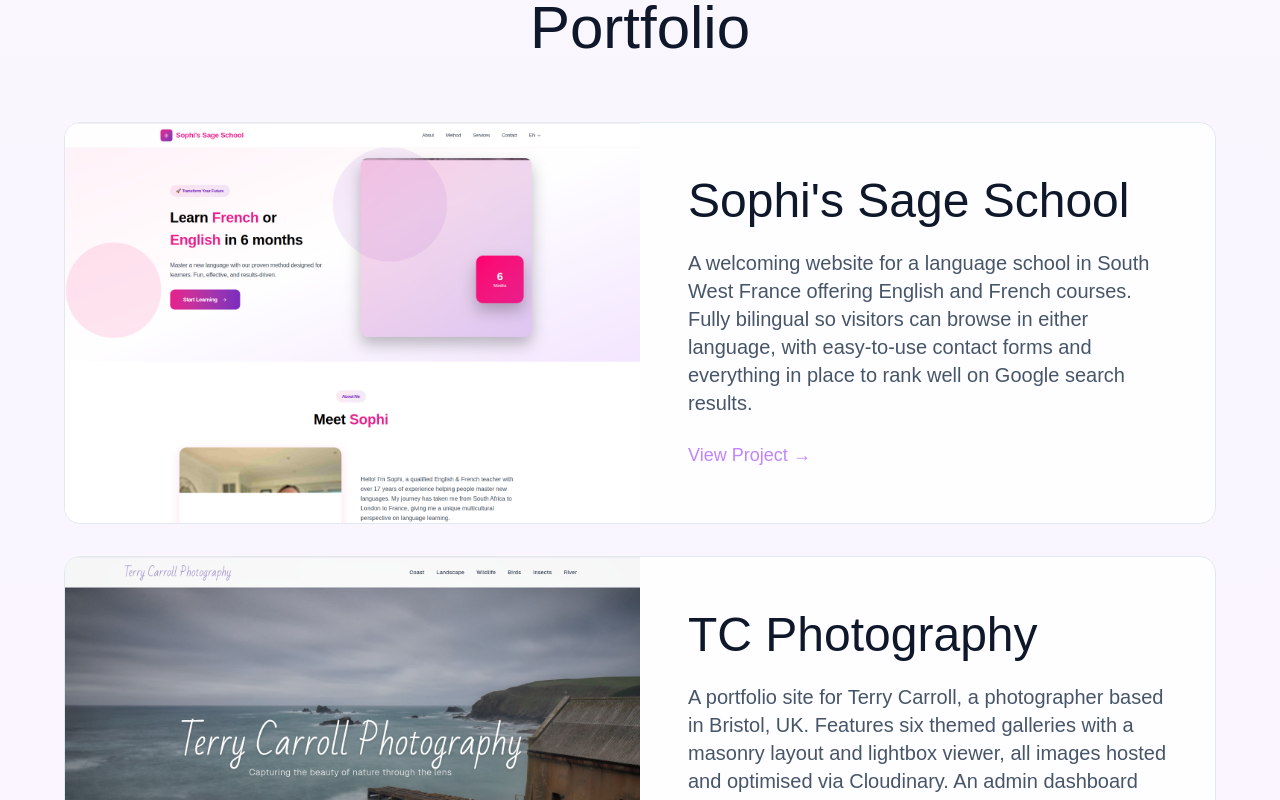
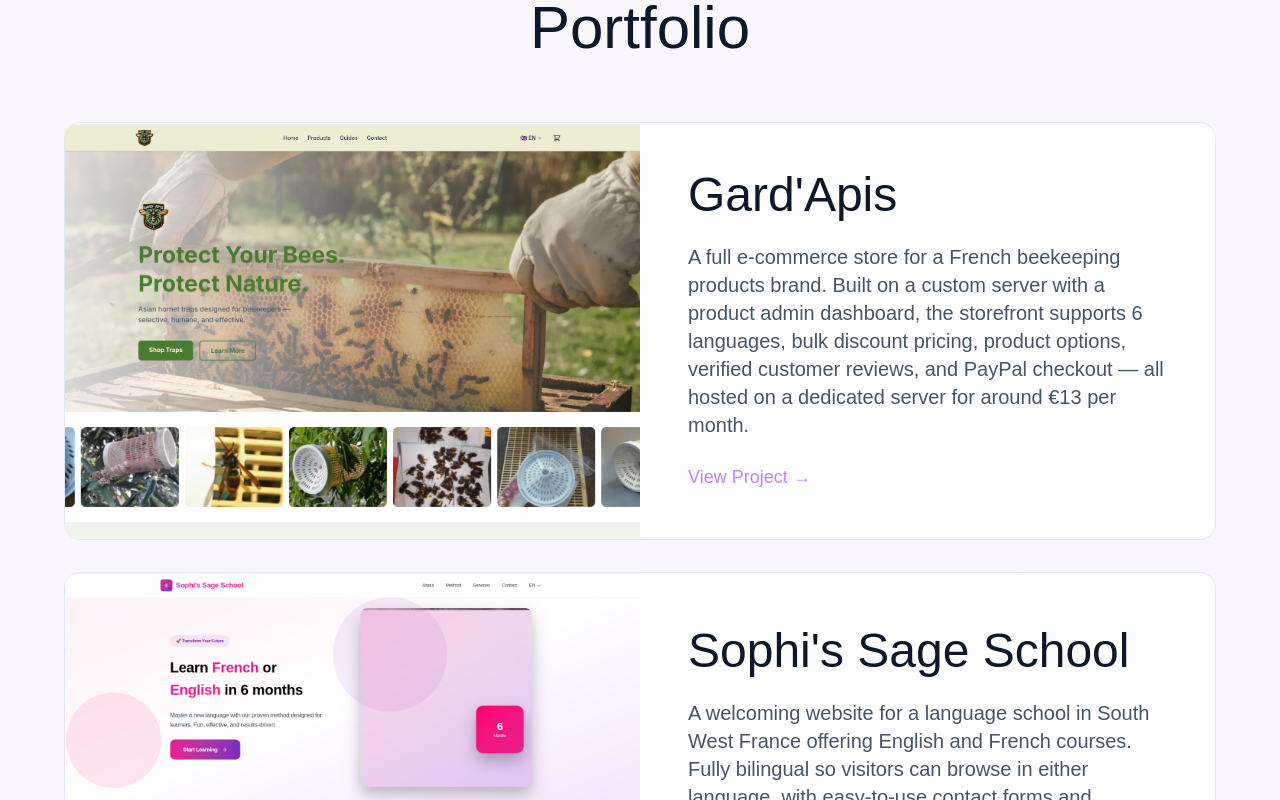
Before and after one commit to wattsmainsanglais/portfolio-next-express, a Next.js app in the folder client/: page /en in a window 1280 px wide. Shown: the part 2740-3540 px from the top of the page. Built offline with nearby package versions, Linux system fonts and the light colour scheme; a web font is replaced by a local one.

Commit message:
adding gardapis project

```diff
--- a/client/messages/en.json
+++ b/client/messages/en.json
@@ -31,6 +31,7 @@
     "para": "Hi, I'm Andrew, an English & French speaking web developer based near Civray, Vienne (86), in South West France. I serve businesses across the local area — Charroux, Ruffec, Poitiers and throughout Nouvelle-Aquitaine — as well as clients in Greater Manchester and Tameside, UK. If you're looking for web design, site modernisation, online shops or IT support, you've come to the right place. Please contact me using the form below or through my social media — links in the header."
 },
 "Portfolio": {
+    "gardapis": "A full e-commerce store for a French beekeeping products brand. Built on a custom server with a product admin dashboard, the storefront supports 6 languages, bulk discount pricing, product options, verified customer reviews, and PayPal checkout — all hosted on a dedicated server for around €13 per month.",
     "sage": "A welcoming website for a language school in South West France offering English and French courses. Fully bilingual so visitors can browse in either language, with easy-to-use contact forms and everything in place to rank well on Google search results.",
     "tc": "A portfolio site for Terry Carroll, a photographer based in Bristol, UK. Features six themed galleries with a masonry layout and lightbox viewer, all images hosted and optimised via Cloudinary. An admin dashboard lets Terry upload new photos directly without touching any code.",
     "carpetco": "Professional carpet fitting service in Dukinfield and Greater Manchester. Modern, responsive website built with Next.js 16, featuring service showcases, contact forms, and SEO optimization. Clean design focused on conversion and easy navigation for local customers.",
--- a/client/messages/fr.json
+++ b/client/messages/fr.json
@@ -33,6 +33,7 @@
     "para": "Bonjour, je suis Andrew, développeur web anglophone et francophone basé près de Civray, dans la Vienne (86), en Nouvelle-Aquitaine. J'interviens auprès des entreprises locales — Charroux, Ruffec, Poitiers et toute la région — ainsi qu'auprès de clients au Royaume-Uni, notamment dans le Grand Manchester. Si vous recherchez la création d'un site web, une modernisation, une boutique en ligne ou un support informatique, vous êtes au bon endroit. Contactez-moi via le formulaire ci-dessous ou sur mes réseaux sociaux — liens dans l'en-tête."
 },
 "Portfolio": {
+    "gardapis": "Une boutique en ligne complète pour une marque française de produits apicoles. Construite sur un serveur sur mesure avec un tableau de bord d'administration des produits, la boutique est disponible en 6 langues, avec des remises sur volume, des options produits, des avis clients vérifiés et le paiement par PayPal — le tout hébergé sur un serveur dédié pour environ 13 € par mois.",
     "sage": "Un site accueillant pour une école de langues dans le sud-ouest de la France proposant des cours d'anglais et de français. Entièrement bilingue pour que les visiteurs puissent naviguer dans les deux langues, avec des formulaires de contact simples et tout ce qu'il faut pour bien se positionner dans les résultats de recherche Google.",
     "tc": "Un site portfolio pour Terry Carroll, photographe basé à Bristol, au Royaume-Uni. Six galeries thématiques avec mise en page en mosaïque et visionneuse lightbox, toutes les images hébergées et optimisées via Cloudinary. Un tableau de bord admin permet à Terry d'uploader de nouvelles photos directement, sans toucher au code.",
     "carpetco": "Service professionnel de pose de moquette à Dukinfield et dans le Grand Manchester. Site web moderne et réactif construit avec Next.js 16, avec des vitrines de services, des formulaires de contact et une optimisation SEO. Design épuré axé sur la conversion et une navigation facile pour les clients locaux.",
--- a/client/src/app/[locale]/_components/projects.js
+++ b/client/src/app/[locale]/_components/projects.js
@@ -6,6 +6,7 @@ import spaceThumb from '../../../../public/images/spacescreen.png'
 import tcThumb from '@/public/images/tcphoto.png'
 import carpetcoThumb from '@/public/images/carpetcothumb.png'
 import sageThumb from '@/public/images/sage-bg.png'
+import gardapisThumb from '@/public/images/gardapis.png'
 import { useTranslations } from "next-intl"
 
 export default function Projects() {
@@ -19,6 +20,14 @@ export default function Projects() {
         </h2>
 
         <div className="space-y-8">
+          <SingleProject
+            link="https://www.gardapis.eu"
+            heading="Gard'Apis"
+            src={gardapisThumb}
+            alt="Gard'Apis beekeeping products ecommerce store"
+            desc={t("gardapis")}
+          />
+
           <SingleProject
             link="https://www.sophissageschool.com"
             heading="Sophi's Sage School"
```
Also changed, not shown: client/public/images/gardapis.png (added).
